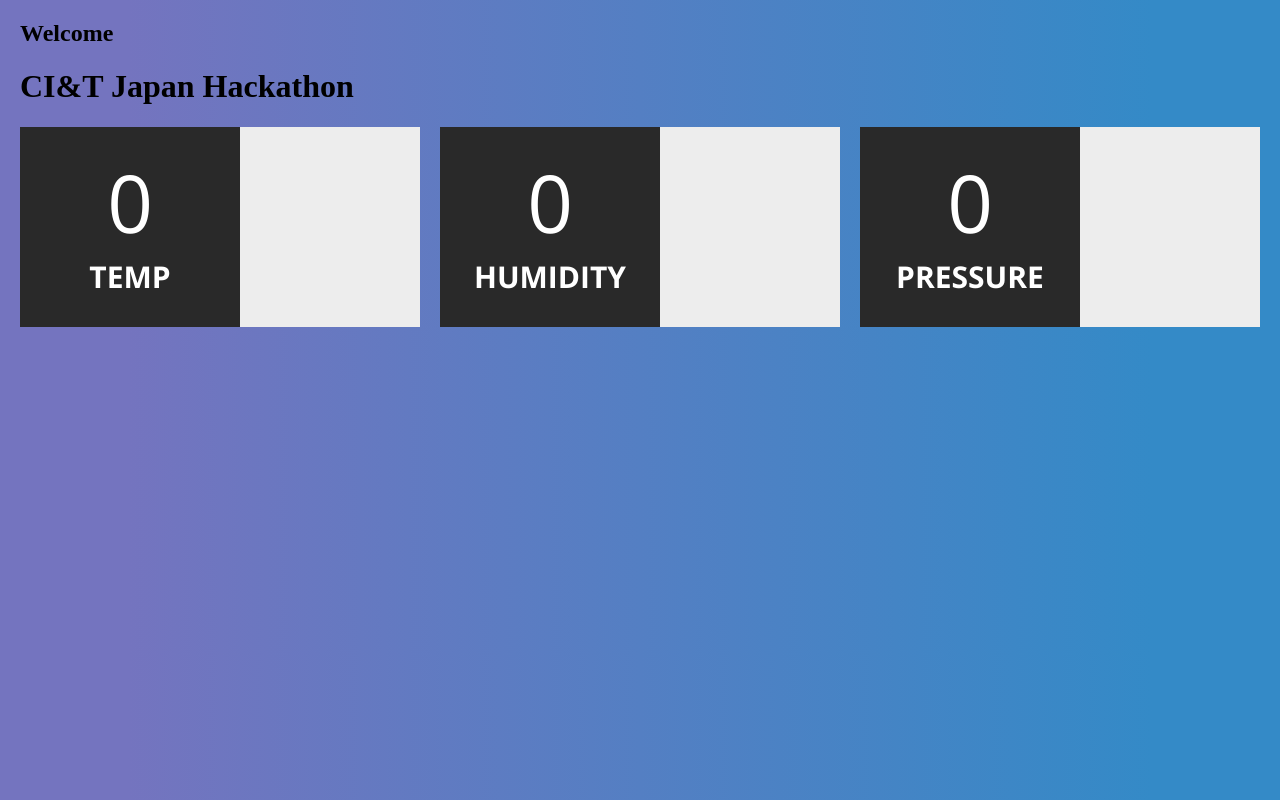
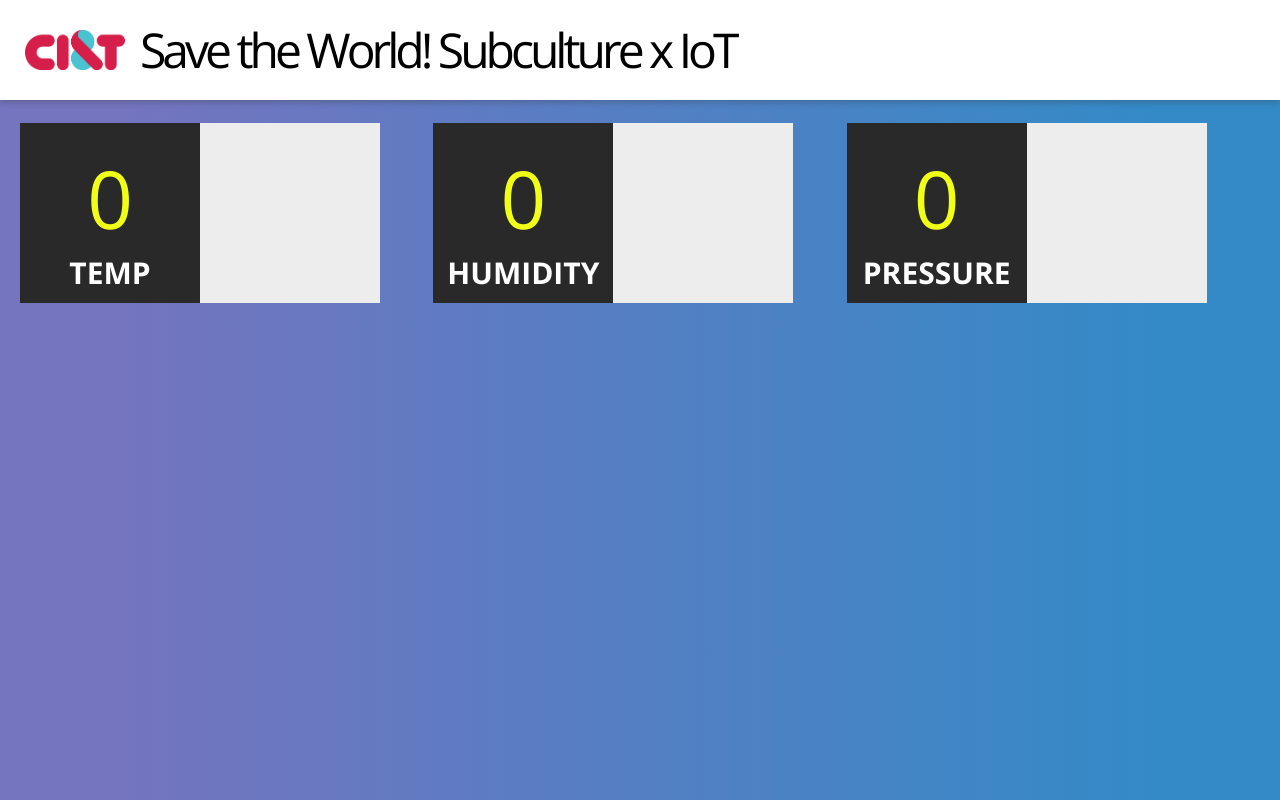
Before and after one commit to gbertonha/ciandt-hackathon-g5, a plain HTML site: page web-ui/public/index.html in a window 1280 px wide. Drawn offline with nearby package versions, Linux system fonts and the light colour scheme; some packages are replaced by stand-ins of ours; no server answers; some icons are missing.

Commit message:
Improving UI Dashboard layout.

```diff
--- a/web-ui/public/css/style.css
+++ b/web-ui/public/css/style.css
@@ -5,30 +5,86 @@
   background: linear-gradient(90deg, #7474BF 10%, #348AC7 90%);
 }
 
+header {
+  font-size: 24px;
+  width: 100%;
+  height: 100px;
+  background: white;
+  position: fixed;
+  text-align: center;
+  top: 0;
+  left: 0;
+  -webkit-box-shadow: 0 3px 5px rgba(57, 63, 72, 0.3);
+  -moz-box-shadow: 0 3px 5px rgba(57, 63, 72, 0.3);
+  box-shadow: 0 3px 5px rgba(57, 63, 72, 0.3);
+  z-index: 1000;
+}
+
+header img {
+  text-transform: uppercase;
+  line-height: 50px;
+  float: left;
+  padding-left: 25px;
+  margin-top: 30px;
+}
+
+header h1 {
+  font-weight: 500;
+  letter-spacing: -4px;
+  float: left;
+  color: #000;
+  font-family: 'Open Sans';
+  line-height: 100px;
+  margin: 0px 0px 0px 15px;
+  padding: 0px;
+}
+
+/*
+  ##Device = Most of the Smartphones Mobiles (Portrait)
+  ##Screen = B/w 320px to 479px
+*/
+
+@media only screen and (max-width: 750px) {
+
+  header h1 {
+    font-size: 20px;
+    letter-spacing: -2px;
+  }
+
+}
+
 .container {
   max-width: 1240px;
+  padding-top: 100px;
   margin: auto;
 }
 
-.sensor-wrapper{
-  width: 400px;
-  margin-left: 20px;
-  float: left;
+.row {
+  display: flex;
+  flex-direction: row;
+  flex-wrap: wrap;
+  width: 100%;
+  margin:0 -15px;
 }
 
-.sensor-wrapper.first{
-  margin-left: 0px;
+.column {
+  display: flex;
+  flex-direction: column;
+  flex-basis: 100%;
+  flex: 1;
+  padding: 15px;
+  text-align: center;
 }
 
 .sensor-card{
-  width: 400px;
-  height: 200px;
+  width: 360px;
+  height: 180px;
   font-family: 'Open Sans';
   position: relative;
 }
 .current-container{
-  width: 220px;
-  height: 200px;
+  width: 180px;
+  height: 180px;
   background: rgb(41, 41, 41);
   position: absolute;
   top: 0;
@@ -36,7 +92,7 @@
 }
 .icon{
   width: 180px;
-  height: 200px;
+  height: 180px;
   background: rgb(237, 237, 237);
   margin: 0;
   position: absolute;
@@ -48,7 +104,7 @@
   text-align: center;
   display: block;
   font-weight: 300;
-  color: rgb(255, 255, 255);
+  color: rgb(241, 255, 23);
   padding: 20px 0 0;
 }
 .unit{
--- a/web-ui/public/index.html
+++ b/web-ui/public/index.html
@@ -19,13 +19,17 @@
     <script defer src="js/script.js"></script>
 
     <link rel="stylesheet" type="text/css" href="css/style.css">
+    <meta name="viewport" content="width=device-width, initial-scale=1.0">
   </head>
   <body>
     <div class="container">
-      <h2>Welcome</h2>
-      <h1>CI&T Japan Hackathon</h1>
+      <header>
+        <img width="100" alt="CI&T" title="CI&T" src="img/ciandt.png" />
+        <h1>Save the World! Subculture x IoT</h1>
+      </header>
 
-      <div class="first sensor-wrapper sensor1">
+      <div class="row">
+        <div class="first column sensor1">
           <div class="sensor-card">
             <div class="current-container">
               <span id="sensor1" class="current-value">0</span>
@@ -37,7 +41,7 @@
           </div>
         </div>
 
-      <div class="sensor-wrapper sensor2">
+        <div class="column sensor2">
           <div class="sensor-card">
             <div class="current-container">
               <span id="sensor2" class="current-value">0</span>
@@ -49,7 +53,7 @@
           </div>
         </div>
 
-      <div class="sensor-wrapper">
+        <div class="column">
           <div class="sensor-card">
             <div class="current-container">
               <span id="sensor3" class="current-value">0</span>
@@ -61,6 +65,7 @@
           </div>
         </div>
 
+      </div>
 
     </div>
 
```
Also changed, not shown: web-ui/public/js/script.js (+8 -2 lines), web-ui/public/img/ciandt.png (added). Lines whose indentation alone changed are shown as unchanged.
